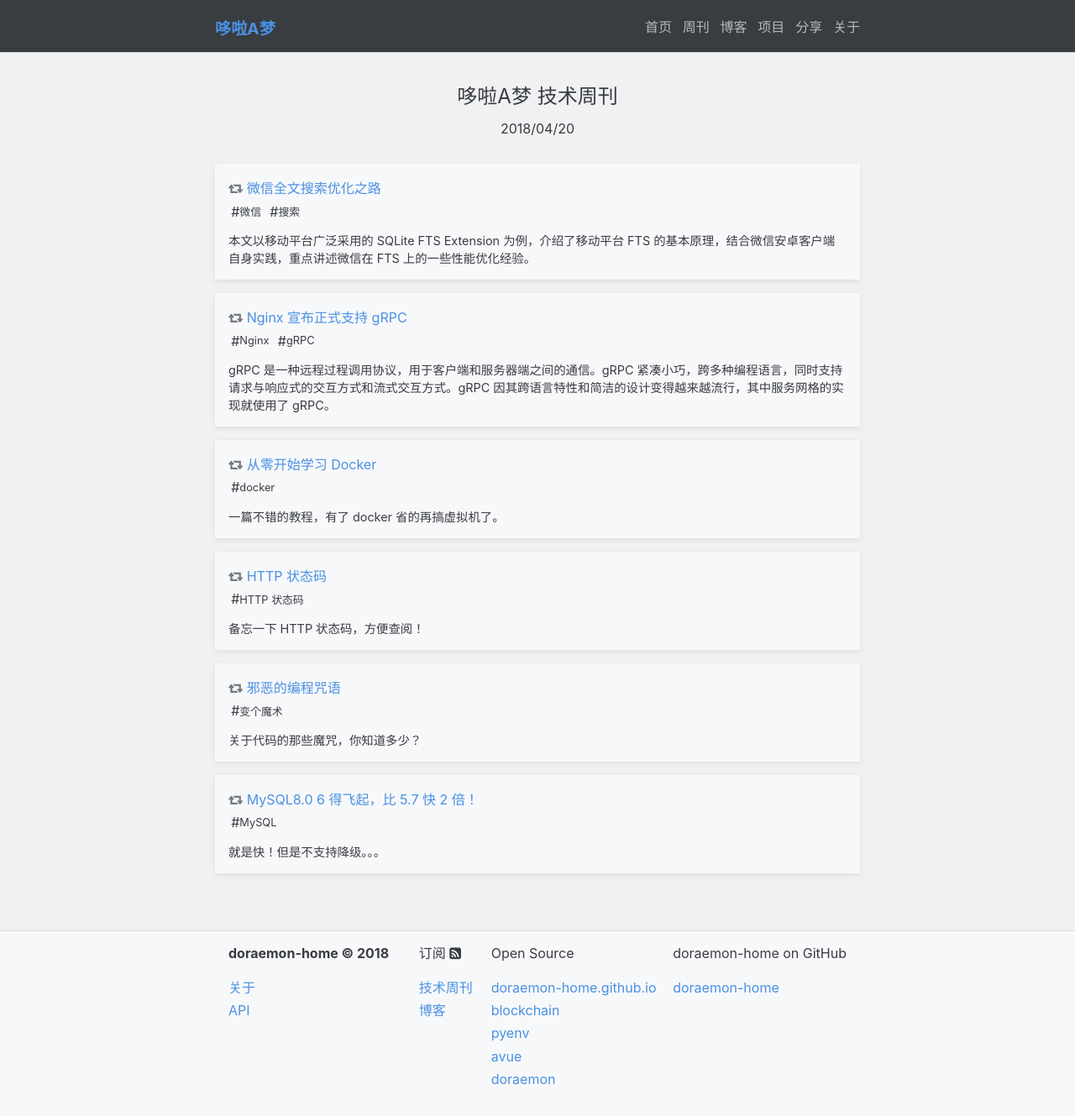
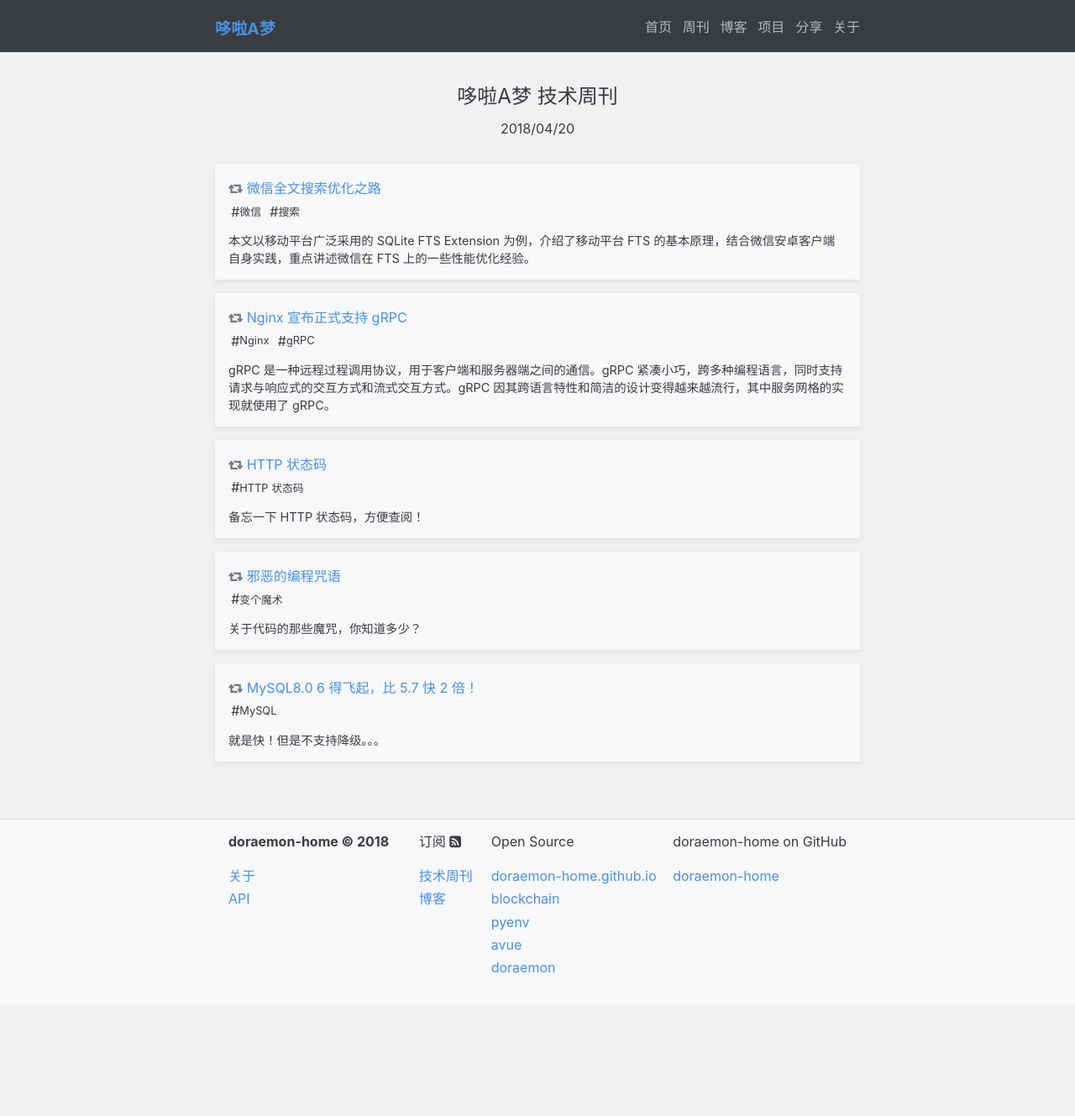
Before and after one commit to doraemon-home/doraemon-home.github.io, a Jekyll site: the page built from _weekly/2018-04-20-weekly.md, in a window 1280 px wide. Shown: the whole page at 84% size. Built offline with Jekyll 4.4.1, drawn with Linux system fonts in a browser that asks for light colours; after the commit the page ends 1196 px from its top, so only the background shows below that.

Commit message:
auto commit by robot

```diff
--- a/_weekly/2018-04-20-weekly.md
+++ b/_weekly/2018-04-20-weekly.md
@@ -10,11 +10,6 @@ articles:
     comment:  "gRPC 是一种远程过程调用协议，用于客户端和服务器端之间的通信。gRPC 紧凑小巧，跨多种编程语言，同时支持请求与响应式的交互方式和流式交互方式。gRPC 因其跨语言特性和简洁的设计变得越来越流行，其中服务网格的实现就使用了 gRPC。"
     referrer: "leunggeorge"
     tags:    ["Nginx", "gRPC"]
-  - title:    "从零开始学习 Docker"
-    link:     "https://www.jianshu.com/p/cf6e7248b6c7"
-    comment:  "一篇不错的教程，有了 docker 省的再搞虚拟机了。"
-    referrer: "leunggeorge"
-    tags:    ["docker"]
   - title:    "HTTP 状态码"
     link:     "https://github.com/LeungGeorge/grimoire/blob/master/php/httpji-chu/httpzhuang-tai-ma.md"
     comment:  "备忘一下 HTTP 状态码，方便查阅！"
```
